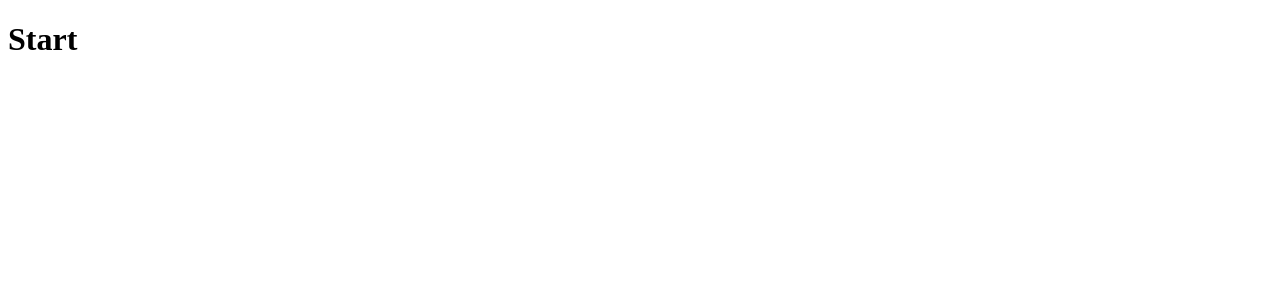
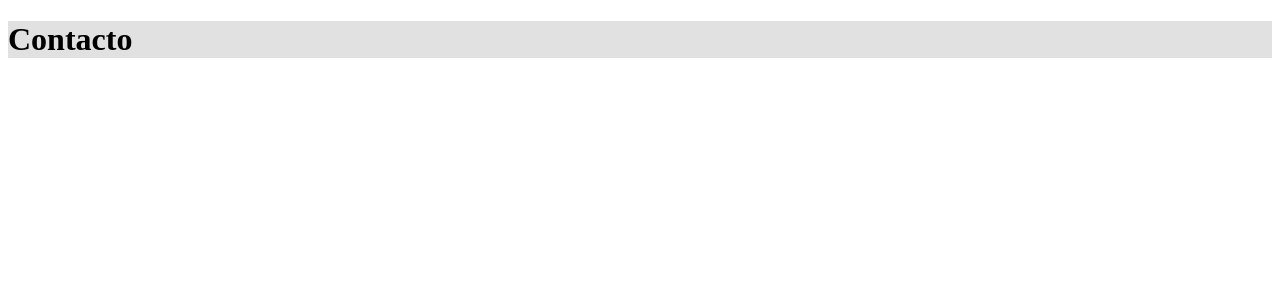
Before and after one commit to lautarodesouches/dh-front-end-III-integrador, a React (Vite) app: page /contacto in a window 1280 px wide. Shown: the top 300 px of the page. Built offline with nearby package versions, Linux system fonts and the light colour scheme.

Commit message:
[Pages] create routes

```diff
--- a/src/App.jsx
+++ b/src/App.jsx
@@ -1,7 +1,18 @@
+import { BrowserRouter, Route, Routes } from 'react-router-dom'
+import { Contacto, Destacados, Detalle, Home, NotFound } from './pages'
+
 function App() {
-  return (
-    <h1>Start</h1>
-  )
+    return (
+        <BrowserRouter>
+            <Routes>
+                <Route path="/" Component={Home} />
+                <Route path="/contacto" Component={Contacto} />
+                <Route path="/detalle/:id" Component={Detalle} />
+                <Route path="/destacados" Component={Destacados} />
+                <Route path="*" Component={NotFound} />
+            </Routes>
+        </BrowserRouter>
+    )
 }
 
-export default App;
+export default App
--- /dev/null
+++ b/src/pages/Contacto/index.jsx
@@ -0,0 +1,7 @@
+import styles from './styles.module.css'
+
+export default function Contacto() {
+    return(
+        <h1 className={styles.container}>Contacto</h1>
+    )
+}
--- /dev/null
+++ b/src/pages/Contacto/styles.module.css
@@ -0,0 +1,3 @@
+.container {
+    background: #e1e1e1;
+}
--- /dev/null
+++ b/src/pages/Destacados/index.jsx
@@ -0,0 +1,7 @@
+import styles from './styles.module.css'
+
+export default function Destacados() {
+    return(
+        <h1 className={styles.container}>Destacados</h1>
+    )
+}
--- /dev/null
+++ b/src/pages/Destacados/styles.module.css
@@ -0,0 +1,3 @@
+.container {
+    background: #e1e1e1;
+}
--- /dev/null
+++ b/src/pages/Detalle/index.jsx
@@ -0,0 +1,7 @@
+import styles from './styles.module.css'
+
+export default function Detalle() {
+    return(
+        <h1 className={styles.container}>Detalle</h1>
+    )
+}
--- /dev/null
+++ b/src/pages/Detalle/styles.module.css
@@ -0,0 +1,3 @@
+.container {
+    background: #e1e1e1;
+}
--- /dev/null
+++ b/src/pages/Home/index.jsx
@@ -0,0 +1,7 @@
+import styles from './styles.module.css'
+
+export default function Home() {
+    return(
+        <h1 className={styles.container}>Home</h1>
+    )
+}
--- /dev/null
+++ b/src/pages/Home/styles.module.css
@@ -0,0 +1,3 @@
+.container {
+    background: #e1e1e1;
+}
--- /dev/null
+++ b/src/pages/NotFound/index.jsx
@@ -0,0 +1,5 @@
+export default function NotFound() {
+    return(
+        <h1>NotFound</h1>
+    )
+}
--- /dev/null
+++ b/src/pages/NotFound/styles.module.css
@@ -0,0 +1,3 @@
+.container {
+    background: #e1e1e1;
+}
--- /dev/null
+++ b/src/pages/index.js
@@ -0,0 +1,5 @@
+export { default as Contacto } from './Contacto'
+export { default as Destacados } from './Destacados'
+export { default as Detalle } from './Detalle'
+export { default as Home } from './Home'
+export { default as NotFound } from './NotFound'
```
